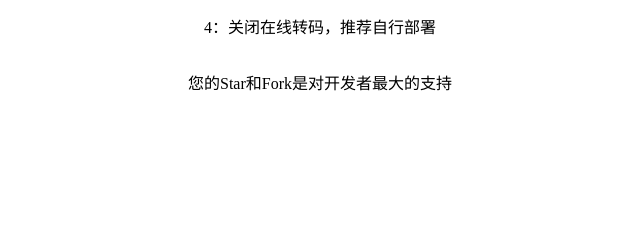
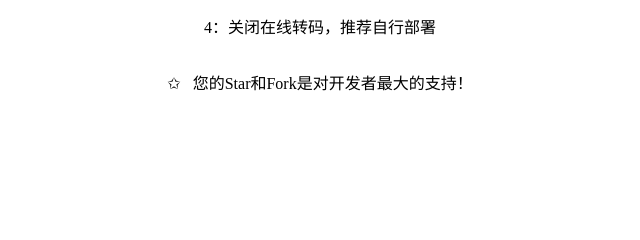
Before and after one commit to develon2015/Youtube-dl-REST, a website: page webapps/index.html in a window 1280 px wide. Shown: the part 359-599 px from the top of the page, 320-960 px from the left. Drawn offline with Linux system fonts and the light colour scheme.

Commit message:
webapps/index.html

```diff
--- a/webapps/index.html
+++ b/webapps/index.html
@@ -275,7 +275,7 @@
     	<p>2：自动清理空间</p>
     	<p>3：支持视频标题作为文件名</p>
     	<p>4：关闭在线转码，推荐自行部署</p>
-    	<p>您的Star和Fork是对开发者最大的支持</p>
+    	<p>✩ &nbsp;&nbsp;您的Star和Fork是对开发者最大的支持！</p>
     </div>
 </body>
 
```
